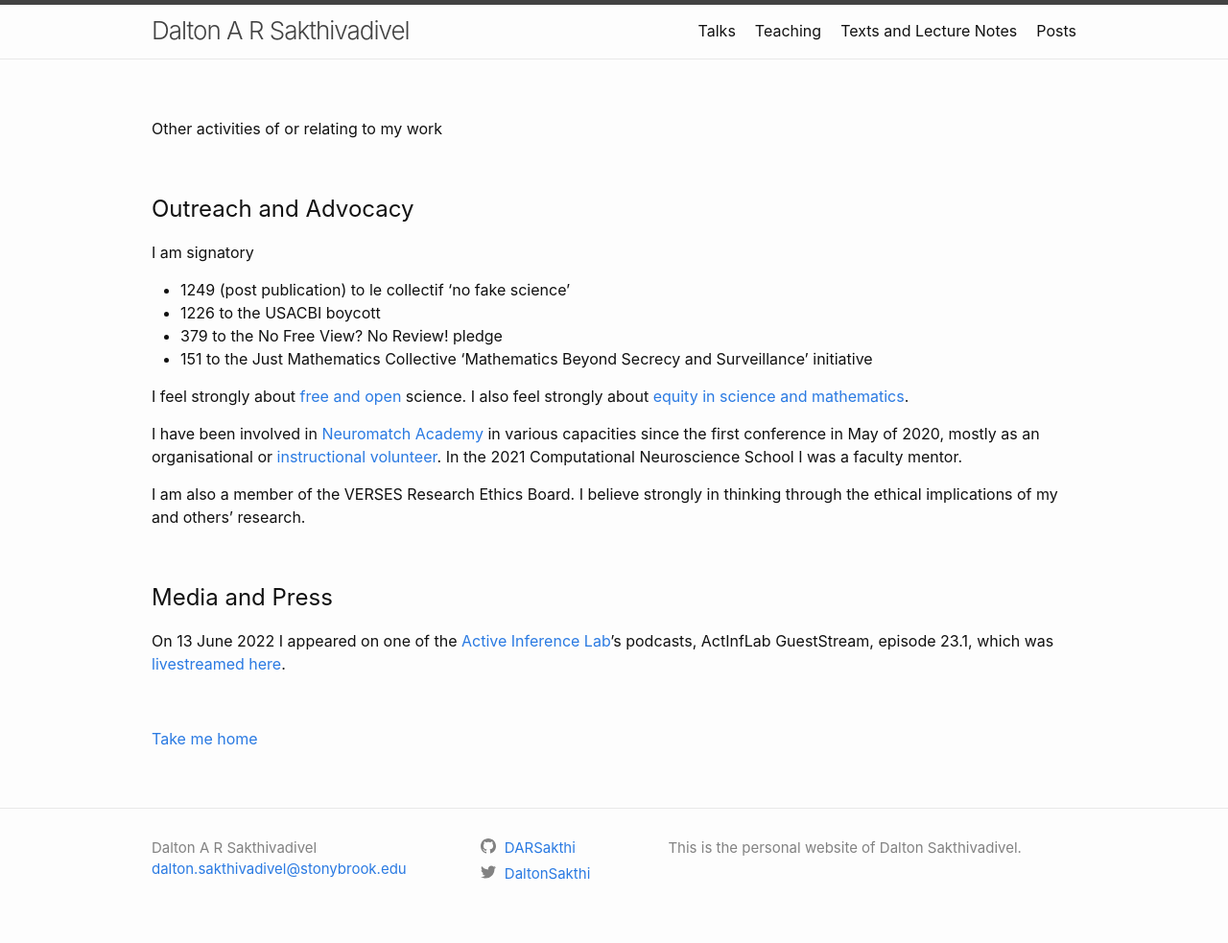
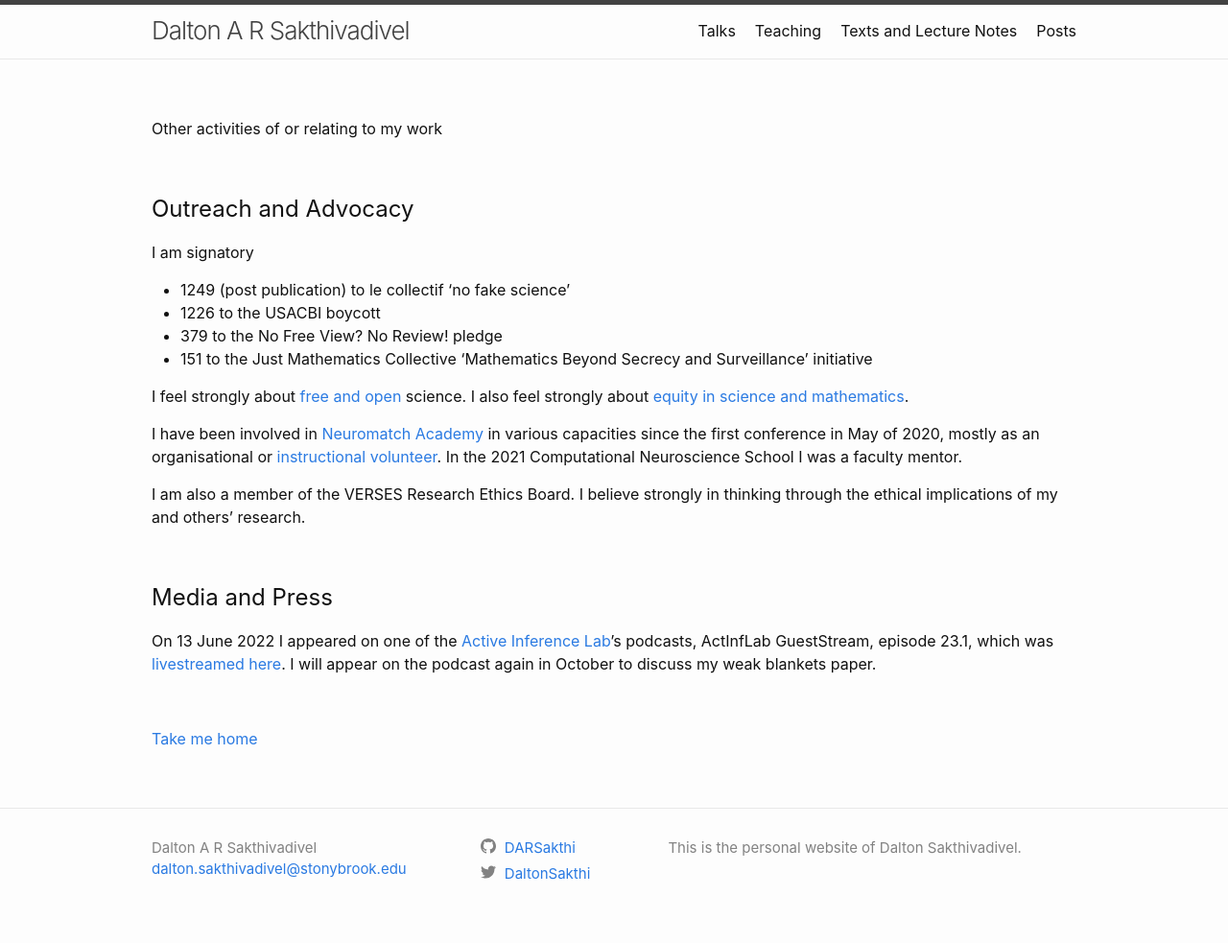
Before and after one commit to DARSakthi/DARSakthi.github.io, a Jekyll site: the page built from other.markdown, in a window 1280 px wide. Shown: the whole page at 96% size. Built offline with Jekyll 4.4.1, drawn with Linux system fonts in a browser that asks for light colours.

Commit message:
Added WMBs podcast date

```diff
--- a/other.markdown
+++ b/other.markdown
@@ -25,7 +25,7 @@ I am also a member of the VERSES Research Ethics Board. I believe strongly in th
 
 # Media and Press
 
-On 13 June 2022 I appeared on one of the [Active Inference Lab](https://www.activeinference.org/home)'s podcasts, ActInfLab GuestStream, episode 23.1, which was [livestreamed here](https://youtu.be/igY9iyowesc).
+On 13 June 2022 I appeared on one of the [Active Inference Lab](https://www.activeinference.org/home)'s podcasts, ActInfLab GuestStream, episode 23.1, which was [livestreamed here](https://youtu.be/igY9iyowesc). I will appear on the podcast again in October to discuss my weak blankets paper.
 
 &nbsp;
 
```
